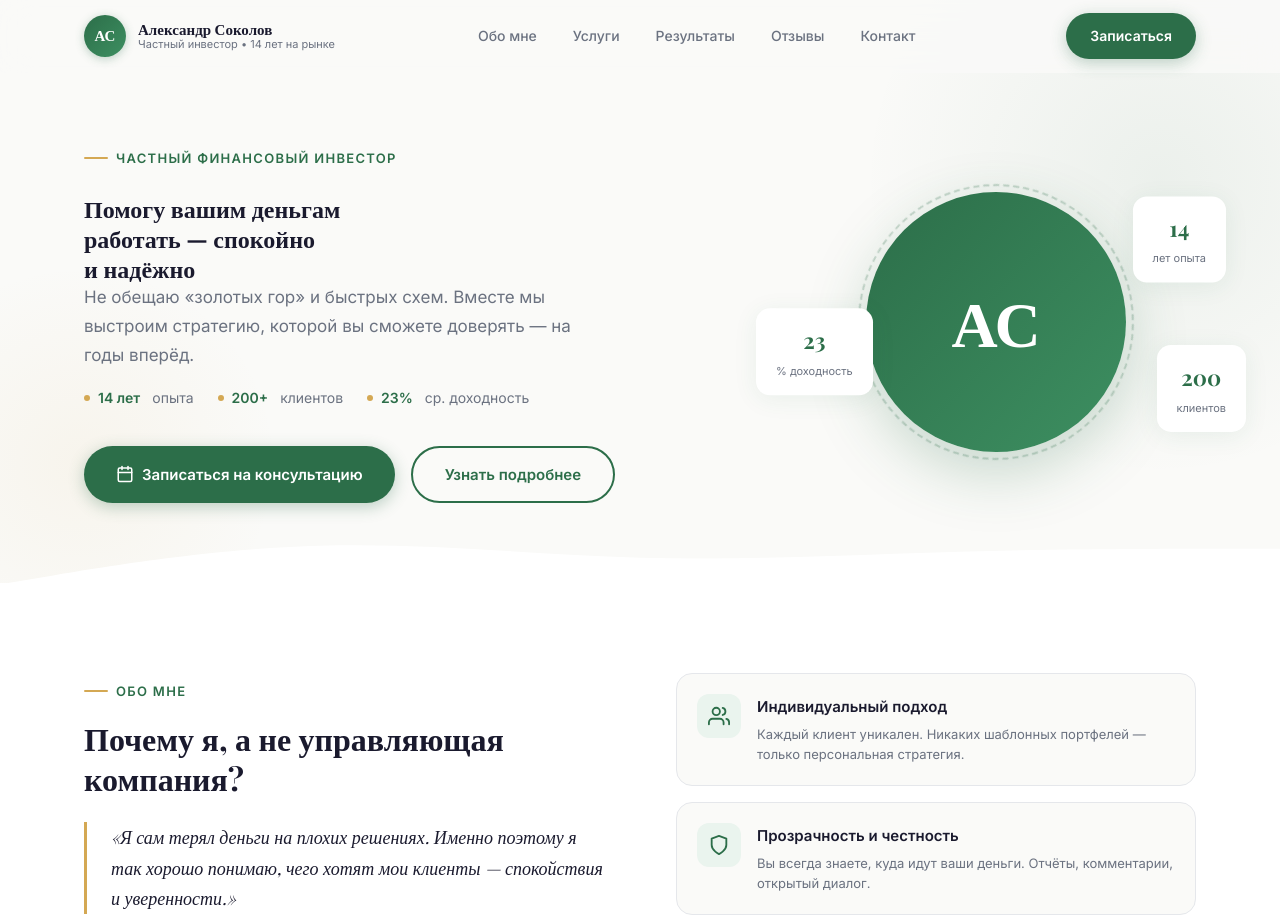
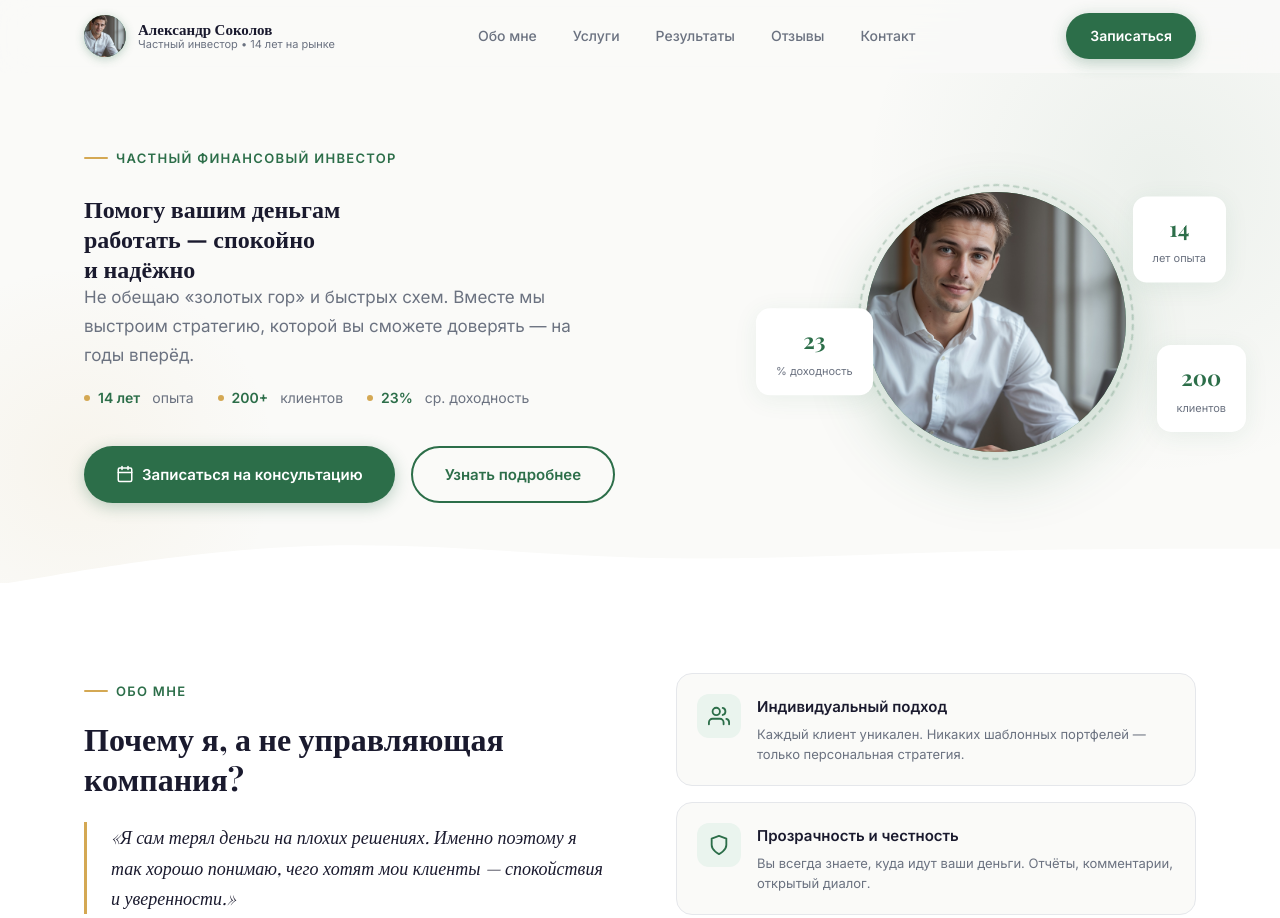
Before and after one commit to webmybet/test-investor-landing, a plain HTML site: page index.html in a window 1280 px wide. Shown: the top 918 px of the page. Drawn offline with nearby package versions, Linux system fonts and the light colour scheme.

Commit message:
feat(ui): replace avatar initials with profile photo
Replace the "АС" text initials used as avatar placeholders in the header,
hero section, and footer with an actual profile photo loaded from f.jpg.

Add the .avatar-img CSS class to enforce consistent circular cropping,
object-fit cover, and block display across all avatar instances.

Include the new avatar image asset f.jpg.

```diff
--- a/index.html
+++ b/index.html
@@ -316,6 +316,14 @@
       animation: spin 20s linear infinite;
     }
     @keyframes spin { from { transform: rotate(0deg); } to { transform: rotate(360deg); } }
+
+    .avatar-img {
+      width: 100%;
+      height: 100%;
+      object-fit: cover;
+      border-radius: 50%;
+      display: block;
+    }
 
     .floating-card {
       position: absolute;
@@ -870,7 +878,7 @@
   <div class="container">
     <div class="header-inner">
       <a href="#hero" class="logo">
-        <div class="logo-avatar">АС</div>
+        <div class="logo-avatar"><img src="f.jpg" alt="Александр Соколов" class="avatar-img" /></div>
         <div class="logo-text">
           <span class="logo-name">Александр Соколов</span>
           <span class="logo-sub">Частный инвестор • 14 лет на рынке</span>
@@ -926,7 +934,7 @@
       </div>
 
       <div class="hero-visual reveal">
-        <div class="hero-avatar">АС</div>
+        <div class="hero-avatar"><img src="f.jpg" alt="Александр Соколов" class="avatar-img" /></div>
         <div class="floating-card">
           <div class="fc-num" data-count="14">0</div>
           <div class="fc-label">лет опыта</div>
@@ -1469,7 +1477,7 @@
     <div class="footer-top">
       <div>
         <div class="logo footer-logo" style="margin-bottom:0">
-          <div class="logo-avatar" style="width:38px;height:38px;font-size:13px;">АС</div>
+          <div class="logo-avatar" style="width:38px;height:38px;font-size:13px;"><img src="f.jpg" alt="Александр Соколов" class="avatar-img" style="width:100%;height:100%;object-fit:cover;border-radius:50%;" /></div>
           <div class="logo-text">
             <span class="logo-name">Александр Соколов</span>
             <span class="logo-sub">Частный инвестор</span>
```
Also changed, not shown: f.jpg (added).
